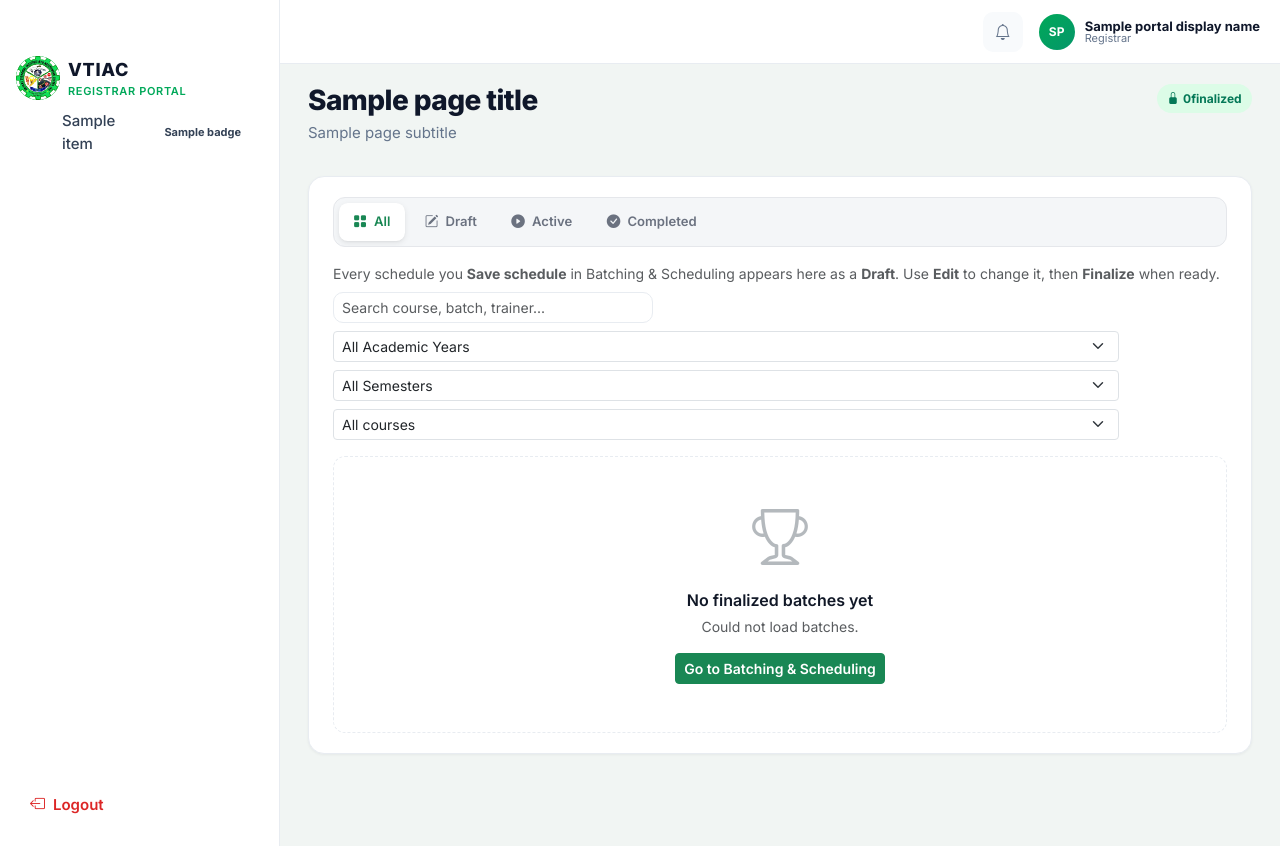
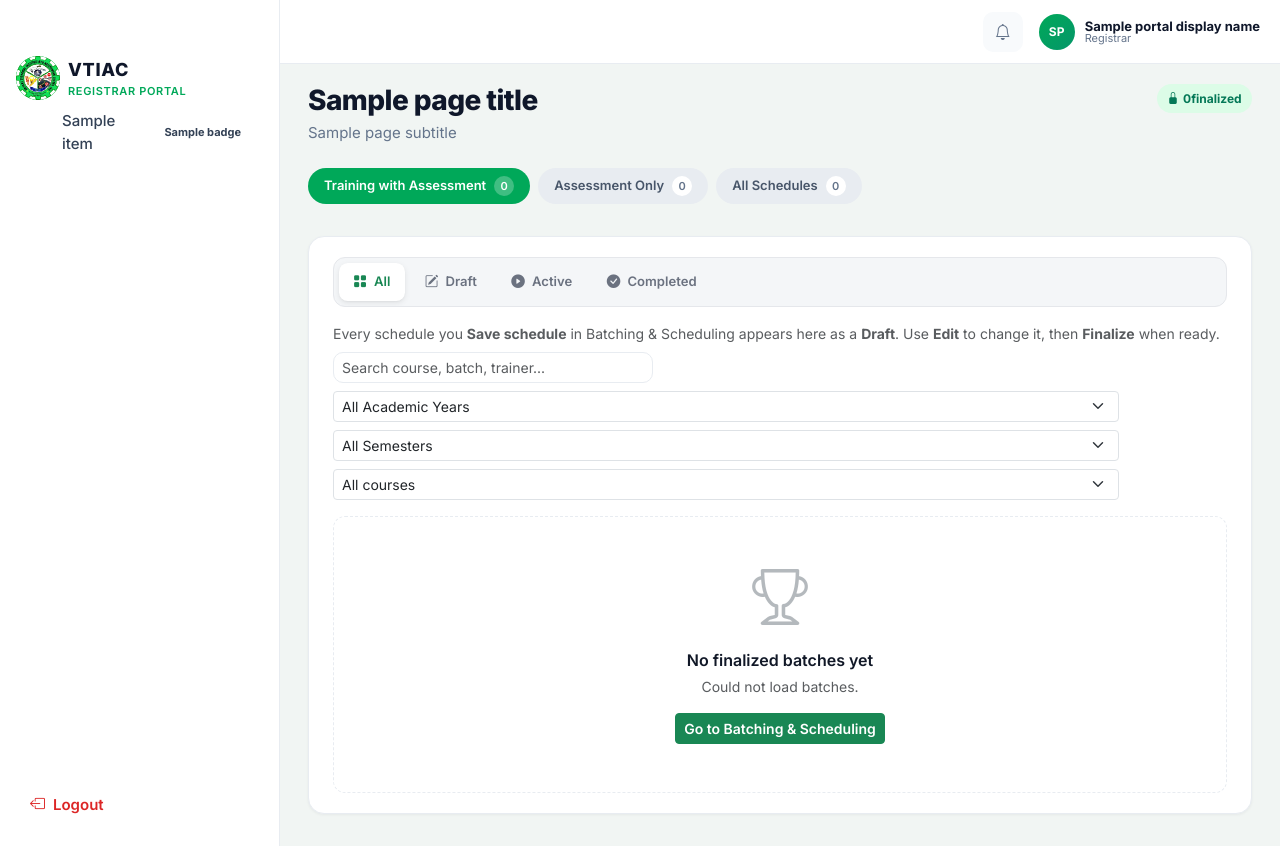
Before and after one commit to zygradezeropat/vtiac-management-system, a Django app: template templates/registrar/finalized_batches.html in a window 1280 px wide. Run offline with Django 5.2, Linux system fonts and the light colour scheme; the template is opened without the code that fills it: most values are stand-ins (such as "Sample title", 1, 10 or a date in 2020); some libraries are stand-ins or nearby versions.

Commit message:
fix: tab on every page to separate assessment and training with assessment

```diff
--- a/static/js/registrar-finalized-batches.js
+++ b/static/js/registrar-finalized-batches.js
@@ -237,6 +237,39 @@ document.addEventListener(
           )
         : null;
 
+    const categoryTabsEl =
+      document.getElementById(
+        "finalized-category-tabs"
+      );
+
+    const FINALIZED_CATEGORY_TABS = [
+      {
+        key: "training",
+        label: "Training with Assessment",
+      },
+      {
+        key: "assessment",
+        label: "Assessment Only",
+      },
+      {
+        key: "all",
+        label: "All Schedules",
+      },
+    ];
+
+    let activeCategoryTab = "training";
+
+    function isAssessmentBatch(b) {
+      if (!b) return false;
+      const kind = String(b.batchKind || "").toLowerCase().trim();
+      const cat = String(b.category || "").toLowerCase().trim();
+      return (
+        kind === "national_assessment" ||
+        kind === "assessment" ||
+        cat === "national"
+      );
+    }
+
 
     /*
     |--------------------------------------------------------------------------
@@ -283,6 +316,19 @@ document.addEventListener(
 
       return allBatches.filter(
         (b) => {
+
+          /*
+           * Filter by category tab (Training vs Assessment).
+           */
+          if (activeCategoryTab === "training") {
+            if (isAssessmentBatch(b)) {
+              return false;
+            }
+          } else if (activeCategoryTab === "assessment") {
+            if (!isAssessmentBatch(b)) {
+              return false;
+            }
+          }
 
           /*
            * Filter by active tab.
@@ -453,6 +499,73 @@ document.addEventListener(
 
     /*
     |--------------------------------------------------------------------------
+    | CATEGORY TABS (Training vs Assessment)
+    |--------------------------------------------------------------------------
+    */
+
+    function renderCategoryTabs() {
+      if (!categoryTabsEl) {
+        return;
+      }
+
+      const trainingCount = allBatches.filter((b) => !isAssessmentBatch(b)).length;
+      const assessmentCount = allBatches.filter((b) => isAssessmentBatch(b)).length;
+      const allCount = allBatches.length;
+
+      const counts = {
+        training: trainingCount,
+        assessment: assessmentCount,
+        all: allCount,
+      };
+
+      const existingButtons = categoryTabsEl.querySelectorAll("[data-category-tab]");
+      if (existingButtons.length === 3) {
+        existingButtons.forEach((btn) => {
+          const cat = btn.getAttribute("data-category-tab");
+          const isActive = activeCategoryTab === cat;
+          btn.classList.toggle("is-active", isActive);
+          btn.setAttribute("aria-selected", String(isActive));
+          const countEl = btn.querySelector(".registrar-batch-tab__count");
+          if (countEl && counts[cat] !== undefined) {
+            countEl.textContent = counts[cat];
+          }
+        });
+      } else {
+        categoryTabsEl.innerHTML = FINALIZED_CATEGORY_TABS.map((tab) => {
+          const isActive = activeCategoryTab === tab.key;
+          const count = counts[tab.key] ?? 0;
+
+          return `
+            <button
+              type="button"
+              class="registrar-batch-tab${isActive ? " is-active" : ""}"
+              role="tab"
+              aria-selected="${isActive}"
+              data-category-tab="${tab.key}"
+            >
+              ${tab.label}
+              <span class="registrar-batch-tab__count">${count}</span>
+            </button>
+          `;
+        }).join("");
+      }
+
+      categoryTabsEl.querySelectorAll("[data-category-tab]").forEach((btn) => {
+        btn.onclick = () => {
+          const cat = btn.getAttribute("data-category-tab");
+          if (cat && cat !== activeCategoryTab) {
+            activeCategoryTab = cat;
+            renderCategoryTabs();
+            populateCourseFilter();
+            render();
+          }
+        };
+      });
+    }
+
+
+    /*
+    |--------------------------------------------------------------------------
     | POPULATE COURSE FILTER
     |--------------------------------------------------------------------------
     */
@@ -462,11 +575,17 @@ document.addEventListener(
       if (!courseFilterEl) {
         return;
       }
+
+      const categoryBatches = activeCategoryTab === "all"
+        ? allBatches
+        : allBatches.filter((b) =>
+            activeCategoryTab === "assessment" ? isAssessmentBatch(b) : !isAssessmentBatch(b)
+          );
 
       const courses =
         [
           ...new Set(
-            allBatches
+            categoryBatches
               .map(
                 (b) =>
                   b.courseName
@@ -486,6 +605,10 @@ document.addEventListener(
           .join("");
 
 
+      if (courseFilter && !courses.includes(courseFilter)) {
+        courseFilter = "";
+      }
+
       courseFilterEl.value =
         courseFilter;
     }
@@ -504,10 +627,14 @@ document.addEventListener(
       }
 
       /*
-       * Overview statistics are computed from allBatches so the top metrics
-       * reflect total system state regardless of tab selection.
+       * Overview statistics are computed from the active category batches.
        */
-      const source = allBatches.length > 0 ? allBatches : (batches || []);
+      const categoryBatches = activeCategoryTab === "all"
+        ? allBatches
+        : allBatches.filter((b) =>
+            activeCategoryTab === "assessment" ? isAssessmentBatch(b) : !isAssessmentBatch(b)
+          );
+      const source = categoryBatches.length > 0 ? categoryBatches : [];
 
       const activeBatches =
         source.filter(
@@ -607,6 +734,10 @@ document.addEventListener(
           }
         );
 
+      if (isAssessmentBatch(batch)) {
+        params.set("category", "national");
+      }
+
 
       return (
         `${BATCHING_URL}?` +
@@ -622,6 +753,8 @@ document.addEventListener(
     */
 
     function renderCard(batch) {
+
+      const isAssessment = isAssessmentBatch(batch);
 
       /*
        * IMPORTANT:
@@ -779,12 +912,16 @@ document.addEventListener(
           ${badge}
 
           <div class="d-flex flex-wrap gap-1 mb-2">
-            <span class="badge bg-primary-subtle text-primary border border-primary-subtle fw-medium">
+            <span class="badge ${isAssessment ? 'bg-info-subtle text-info border border-info-subtle' : 'bg-primary-subtle text-primary border border-primary-subtle'} fw-medium">
+              <i class="bi ${isAssessment ? 'bi-patch-check-fill' : 'bi-book-fill'} me-1"></i>${isAssessment ? 'Assessment Only' : 'Training with Assessment'}
+            </span>
+            <span class="badge bg-secondary-subtle text-secondary border border-secondary-subtle fw-medium">
               <i class="bi bi-calendar-event me-1"></i>${escapeHtml(batch.academicYear || "AY 2026–2027")}
             </span>
+            ${!isAssessment ? `
             <span class="badge bg-info-subtle text-info-emphasis border border-info-subtle fw-medium">
               ${escapeHtml(batch.term || "1st Semester")}
-            </span>
+            </span>` : ''}
           </div>
 
           <h3 class="registrar-finalized-card__course">
@@ -824,79 +961,46 @@ document.addEventListener(
 
           <ul class="registrar-finalized-card__meta list-unstyled mb-3">
 
+            ${isAssessment ? `
             <li>
-
-              <i
-                class="bi bi-calendar-range me-2"
-                aria-hidden="true"
-              ></i>
-
-              ${formatDate(
-                batch.startDate
-              )}
-
-              –
-
-              ${formatDate(
-                batch.endDate
-              )}
-
+              <i class="bi bi-calendar-check me-2 text-primary" aria-hidden="true"></i>
+              Assessment Date: <strong>${formatDate(batch.startDate || batch.endDate)}</strong>
             </li>
-
-
             <li>
-
-              <i
-                class="bi bi-clock me-2"
-                aria-hidden="true"
-              ></i>
-
-              ${escapeHtml(
-                scheduleLabel(
-                  batch.schedule
-                )
-              )}
-
+              <i class="bi bi-clock me-2" aria-hidden="true"></i>
+              ${escapeHtml(scheduleLabel(batch.schedule))}
             </li>
-
-
+            ${batch.assessmentVenue ? `
             <li>
-
-              <i
-                class="bi bi-person-badge me-2"
-                aria-hidden="true"
-              ></i>
-
-              ${escapeHtml(
-                batch.trainer ||
-                "—"
-              )}
-
+              <i class="bi bi-geo-alt me-2 text-danger" aria-hidden="true"></i>
+              Venue: ${escapeHtml(batch.assessmentVenue)}
+            </li>` : ''}
+            <li>
+              <i class="bi bi-person-badge me-2" aria-hidden="true"></i>
+              Assessor: <strong>${escapeHtml(batch.examinerName || batch.trainer || "—")}</strong>
             </li>
-
-
             <li>
-
-              <i
-                class="bi bi-people me-2"
-                aria-hidden="true"
-              ></i>
-
-              ${batch.studentCount}
-
-              student${
-                batch.studentCount === 1
-                  ? ""
-                  : "s"
-              }
-
-              ·
-
-              ${batch.durationDays}
-
-              training days
-
+              <i class="bi bi-people me-2" aria-hidden="true"></i>
+              ${batch.studentCount} candidate${batch.studentCount === 1 ? "" : "s"}
             </li>
+            ` : `
+            <li>
+              <i class="bi bi-calendar-range me-2" aria-hidden="true"></i>
+              ${formatDate(batch.startDate)} – ${formatDate(batch.endDate)}
+            </li>
+            <li>
+              <i class="bi bi-clock me-2" aria-hidden="true"></i>
+              ${escapeHtml(scheduleLabel(batch.schedule))}
+            </li>
+            <li>
+              <i class="bi bi-person-badge me-2" aria-hidden="true"></i>
+              ${escapeHtml(batch.trainer || "—")}
+            </li>
+            <li>
+              <i class="bi bi-people me-2" aria-hidden="true"></i>
+              ${batch.studentCount} student${batch.studentCount === 1 ? "" : "s"} · ${batch.durationDays} training days
+            </li>
+            `}
 
           </ul>
 
@@ -941,6 +1045,9 @@ document.addEventListener(
        */
       const isActive =
         batch.status === "active";
+
+      const isAssessment =
+        isAssessmentBatch(batch);
 
 
       /*
@@ -1155,6 +1262,48 @@ document.addEventListener(
               </div>
 
 
+              ${isAssessment ? `
+              <div
+                class="registrar-student-detail__field"
+              >
+                <label>
+                  Assessment Venue
+                </label>
+                <p>
+                  ${escapeHtml(
+                    batch.assessmentVenue || "—"
+                  )}
+                </p>
+              </div>
+
+              <div
+                class="registrar-student-detail__field"
+              >
+                <label>
+                  Assessor
+                </label>
+                <p>
+                  ${escapeHtml(
+                    batch.examinerName ||
+                    batch.trainer ||
+                    "—"
+                  )}
+                </p>
+              </div>
+
+              <div
+                class="registrar-student-detail__field"
+              >
+                <label>
+                  Assessment Date
+                </label>
+                <p>
+                  ${formatDate(
+                    batch.startDate || batch.endDate
+                  )}
+                </p>
+              </div>
+              ` : `
               <div
                 class="registrar-student-detail__field"
               >
@@ -1226,6 +1375,7 @@ document.addEventListener(
                 </p>
 
               </div>
+              `}
 
 
               <div
@@ -1534,6 +1684,8 @@ document.addEventListener(
 
     function render() {
 
+      renderCategoryTabs();
+
       const batches =
         filteredBatches();
 
@@ -2147,6 +2299,17 @@ document.addEventListener(
     |--------------------------------------------------------------------------
     */
 
+    const urlParams = new URLSearchParams(window.location.search);
+    const catParam = (urlParams.get("category") || "").toLowerCase();
+    if (catParam === "assessment" || catParam === "national") {
+      activeCategoryTab = "assessment";
+    } else if (catParam === "all") {
+      activeCategoryTab = "all";
+    } else if (catParam === "training" || catParam === "institutional") {
+      activeCategoryTab = "training";
+    }
+
+    renderCategoryTabs();
     load();
 
   }
--- a/templates/registrar/finalized_batches.html
+++ b/templates/registrar/finalized_batches.html
@@ -17,6 +17,45 @@
 </header>
 
 {% csrf_token %}
+
+<!-- Schedule category tabs (Training with Assessment vs Assessment Only) -->
+<div
+  id="finalized-category-tabs"
+  class="registrar-batch-tabs mb-4"
+  role="tablist"
+  aria-label="Schedule category">
+  <button
+    type="button"
+    class="registrar-batch-tab is-active"
+    role="tab"
+    aria-selected="true"
+    data-category-tab="training"
+  >
+    Training with Assessment
+    <span class="registrar-batch-tab__count" id="finalized-training-count">0</span>
+  </button>
+  <button
+    type="button"
+    class="registrar-batch-tab"
+    role="tab"
+    aria-selected="false"
+    data-category-tab="assessment"
+  >
+    Assessment Only
+    <span class="registrar-batch-tab__count" id="finalized-assessment-count">0</span>
+  </button>
+  <button
+    type="button"
+    class="registrar-batch-tab"
+    role="tab"
+    aria-selected="false"
+    data-category-tab="all"
+  >
+    All Schedules
+    <span class="registrar-batch-tab__count" id="finalized-all-count">0</span>
+  </button>
+</div>
+
 <div id="finalized-stats" class="row g-3 mb-4"></div>
 
 <div class="registrar-panel mb-0">
@@ -179,7 +218,7 @@
 {% endblock %}
 
 {% block scripts %}
-<script type="module" src="{% static 'js/registrar-finalized-batches.js' %}"></script>
+<script type="module" src="{% static 'js/registrar-finalized-batches.js' %}?v={% now 'U' %}"></script>
 <script type="module">
   import { initStaffHeader } from "{% static 'js/staff-common.js' %}";
   initStaffHeader("Registrar", "{{ portal_display_name|default:'Registrar User' }}");
```
Also changed, not shown: backend/registrar/batching_api.py (+8 -3 lines), backend/registrar/tests.py (added, +98 -0 lines).
